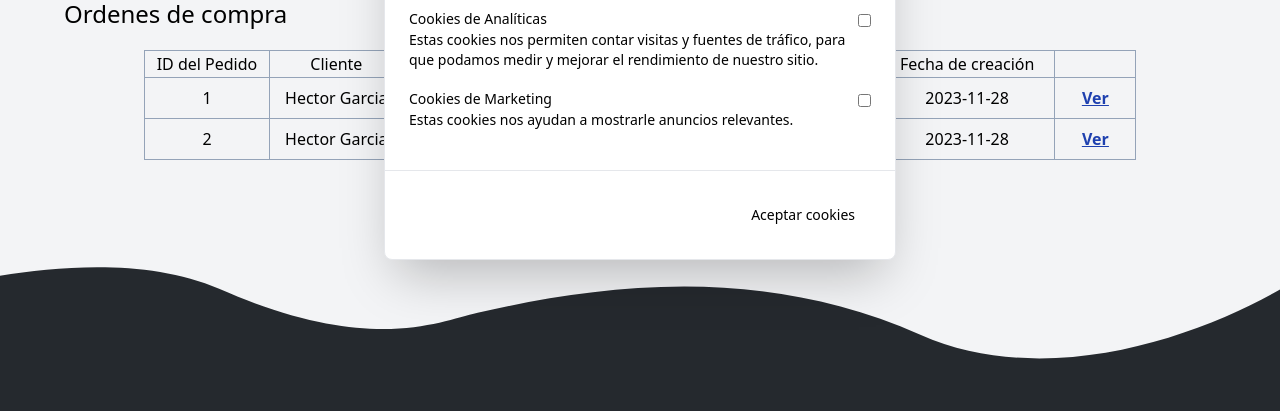
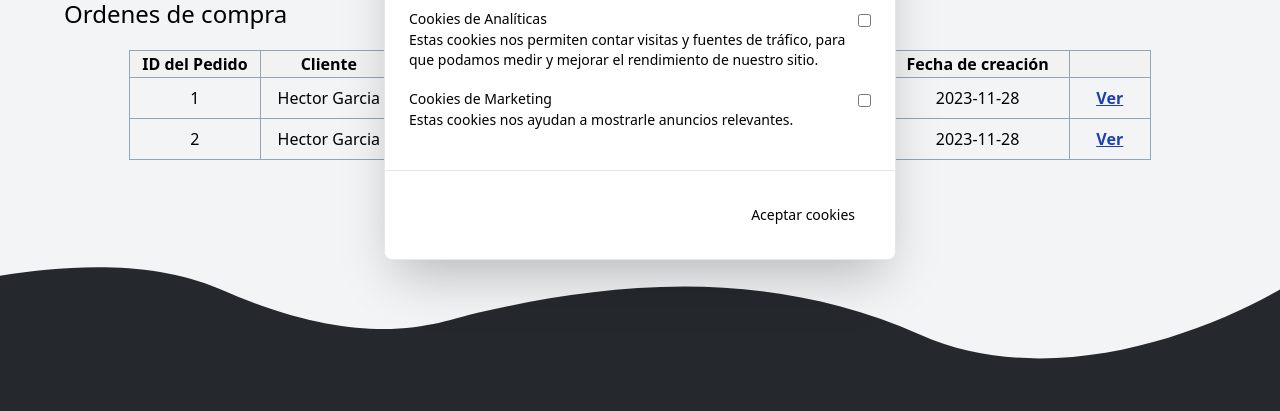
Before and after one commit to Congal-Club/ganaderia-el-infierno, an Astro site: page /history in a window 1280 px wide. Shown: the part 322-733 px from the top of the page. Built offline with nearby package versions, Linux system fonts and the light colour scheme; Astro itself is replaced by a stand-in of ours.

Commit message:
orders style

```diff
--- a/src/components/islands/Orders.jsx
+++ b/src/components/islands/Orders.jsx
@@ -9,14 +9,14 @@ export default function Orders(){
         <p className="text-2xl mb-5">Ordenes de compra</p>
       </div>
       <table className="border rounded-md border-slate-400 text-base text-center m-auto">
-        <tr className="border rounded-md border-slate-400">
-          <td className="border rounded-md border-slate-400 pl-3 pr-3">ID del Pedido</td>
-          <td className="border rounded-md border-slate-400 pl-10 pr-10">Cliente</td>
-          <td className="border rounded-md border-slate-400 pl-3 pr-3">N° de Productos</td>
-          <td className="border rounded-md border-slate-400 pl-20 pr-20">Estado</td>
-          <td className="border rounded-md border-slate-400 pl-10 pr-10">Total</td>
-          <td className="border rounded-md border-slate-400 pl-5 pr-5">Fecha de creación</td>
-          <td className="border rounded-md border-slate-400 pl-10 pr-10">    </td>
+        <tr className="border rounded-md border-slate-400 bg-[#f2f2f2]">
+          <th className="border rounded-md border-slate-400 pl-3 pr-3">ID del Pedido</th>
+          <th className="border rounded-md border-slate-400 pl-10 pr-10">Cliente</th>
+          <th className="border rounded-md border-slate-400 pl-3 pr-3">N° de Productos</th>
+          <th className="border rounded-md border-slate-400 pl-20 pr-20">Estado</th>
+          <th className="border rounded-md border-slate-400 pl-10 pr-10">Total</th>
+          <th className="border rounded-md border-slate-400 pl-5 pr-5">Fecha de creación</th>
+          <th className="border rounded-md border-slate-400 pl-10 pr-10">    </th>
 
         </tr>
 
@@ -33,8 +33,6 @@ export default function Orders(){
         ))}
       </table>
 
-
-
     </>
   )
 }
```
